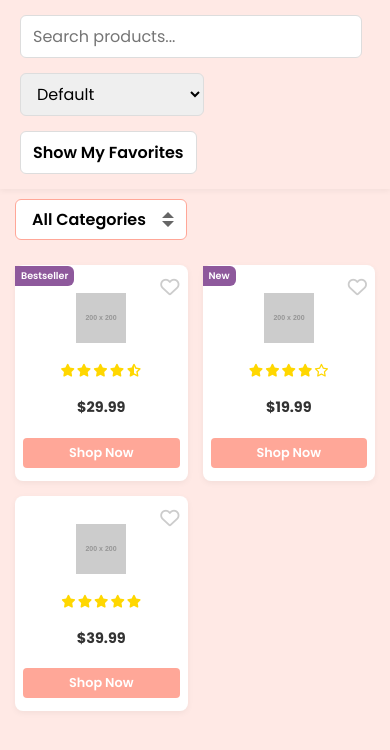
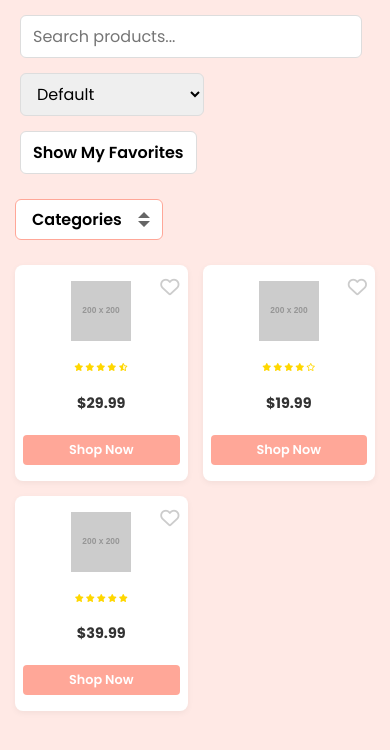
Before and after one commit to MenoHello/Products, a plain HTML site: page index.html in a window 390 px wide. Drawn offline with nearby package versions, Linux system fonts and the light colour scheme; no server answers; placeholder pictures from the web are drawn by us.

Commit message:
Update index.html

```diff
--- a/index.html
+++ b/index.html
@@ -30,7 +30,6 @@
       position: sticky;
       top: 0;
       z-index: 1000;
-      box-shadow: 0 2px 6px rgba(0, 0, 0, 0.05);
       max-width: 1440px;
       margin: 0 auto;
     }
@@ -137,6 +136,18 @@
       color: white;
     }
 
+    .tabs button:disabled {
+      opacity: 0.6;
+      cursor: not-allowed;
+      background-color: #f5f5f5;
+      transform: none;
+    }
+
+    .tabs button:disabled:hover {
+      background-color: #f5f5f5;
+      transform: none;
+    }
+
     #product-grid {
       display: grid;
       grid-template-columns: repeat(auto-fill, minmax(280px, 1fr));
@@ -148,7 +159,7 @@
 
     .product-card {
       background: white;
-      padding: 16px;
+      padding: 12px;
       border-radius: 8px;
       text-align: center;
       position: relative;
@@ -167,32 +178,16 @@
 
     .product-card img {
       max-width: 100%;
-      height: 160px;
+      height: 190px;
       object-fit: contain;
       border-radius: 6px;
-      margin-top: 60px;
+      margin-top: 12px;
+      margin-bottom: 12px;
       transition: transform 0.3s ease;
     }
 
     .product-card:hover img {
       transform: scale(1.05);
-    }
-
-    .badge {
-      position: absolute;
-      top: 2px;
-      left: 0;
-      background: #8e599c;
-      color: white;
-      padding: 8px 16px;
-      border-top-right-radius: 6px;
-      border-bottom-right-radius: 6px;
-      font-size: 1rem;
-      font-weight: 600;
-      text-transform: capitalize;
-      white-space: nowrap;
-      max-width: 75%;
-      overflow: hidden;
     }
 
     .favorite {
@@ -215,7 +210,7 @@
 
     .stars {
       margin: 10px 0;
-      font-size: 1.2rem;
+      font-size: 0.7rem;
       color: gold;
     }
 
@@ -277,7 +272,15 @@
     }
 
     /* Mobile-specific styles */
-    @media (max-width: 599px) {
+    @media (max-width: 768px) {
+      .tabs button {
+        display: none;
+      }
+
+      .category-dropdown {
+        display: inline-block;
+      }
+
       #product-grid {
         grid-template-columns: repeat(auto-fill, minmax(140px, 1fr));
         padding: 15px;
@@ -294,20 +297,13 @@
       }
 
       .product-card img {
-        height: 50px;
-        margin-top: 20px;
+        height: 60px;
+        margin-top: 8px;
         margin-bottom: 5px;
       }
 
       .product-card:hover img {
         transform: none;
-      }
-
-      .badge {
-        font-size: 0.6rem;
-        padding: 3px 6px;
-        max-width: 80%;
-        top: 1px;
       }
 
       .favorite {
@@ -322,7 +318,7 @@
 
       .stars {
         margin: 3px 0;
-        font-size: 0.8rem;
+        font-size: 0.5rem;
       }
 
       .stars i {
@@ -337,7 +333,7 @@
 
       .product-card a {
         margin-top: 5px;
-        margin-bottom: 5px;
+        margin-bottom: 8px;
         padding: 6px 12px;
         font-size: 0.8rem;
         border-radius: 4px;
@@ -345,6 +341,17 @@
 
       .product-card a:hover {
         transform: none;
+      }
+    }
+
+    /* Desktop-specific styles */
+    @media (min-width: 769px) {
+      .category-dropdown {
+        display: none;
+      }
+
+      .tabs button {
+        display: inline-block;
       }
     }
   </style>
@@ -406,8 +413,7 @@ class ProductGrid {
         approxprice: 29.99,
         ratings: 4.5,
         imageurl: "https://via.placeholder.com/200x200/ffa798/white?text=Product+1",
-        amazonlink: "#",
-        badge: "bestseller"
+        amazonlink: "#"
       },
       {
         productname: "Sample Product 2",
@@ -415,8 +421,7 @@ class ProductGrid {
         approxprice: 19.99,
         ratings: 4.0,
         imageurl: "https://via.placeholder.com/200x200/8e599c/white?text=Product+2",
-        amazonlink: "#",
-        badge: "new"
+        amazonlink: "#"
       },
       {
         productname: "Sample Product 3",
@@ -424,8 +429,7 @@ class ProductGrid {
         approxprice: 39.99,
         ratings: 5.0,
         imageurl: "https://via.placeholder.com/200x200/ffa798/white?text=Product+3",
-        amazonlink: "#",
-        badge: ""
+        amazonlink: "#"
       }
     ];
 
@@ -519,18 +523,31 @@ class ProductGrid {
     this.showingFavorites = !this.showingFavorites;
     const toggle = document.getElementById('favoritesToggle');
     const categoryDropdown = document.getElementById('categoryDropdown');
+    const categoryButtons = document.querySelectorAll('.tabs button');
 
     if (this.showingFavorites) {
       toggle.textContent = 'Back to All Products';
       toggle.classList.add('active');
+      // Clear the search when switching to favorites
+      document.getElementById('searchInput').value = '';
       // Switch to "All" category when showing favorites
       this.currentCategory = 'All';
-      categoryDropdown.value = 'All';
-      categoryDropdown.disabled = true;
+      if (categoryDropdown) {
+        categoryDropdown.value = 'All';
+        categoryDropdown.disabled = true;
+      }
+      // Disable category buttons
+      categoryButtons.forEach(btn => btn.disabled = true);
     } else {
       toggle.textContent = 'Show My Favorites';
       toggle.classList.remove('active');
-      categoryDropdown.disabled = false;
+      // Clear the search when going back to all products
+      document.getElementById('searchInput').value = '';
+      if (categoryDropdown) {
+        categoryDropdown.disabled = false;
+      }
+      // Enable category buttons
+      categoryButtons.forEach(btn => btn.disabled = false);
     }
 
     this.applyFilters();
@@ -543,8 +560,7 @@ class ProductGrid {
     if (searchTerm) {
       filtered = filtered.filter(p =>
         p.productname.toLowerCase().includes(searchTerm) ||
-        p.category.toLowerCase().includes(searchTerm) ||
-        (p.badge && p.badge.toLowerCase().includes(searchTerm))
+        p.category.toLowerCase().includes(searchTerm)
       );
     }
 
@@ -582,7 +598,7 @@ class ProductGrid {
     const tabContainer = document.getElementById('categoryTabs');
     tabContainer.innerHTML = '';
 
-    // Create dropdown container
+    // Create dropdown container for mobile
     const dropdownContainer = document.createElement('div');
     dropdownContainer.className = 'category-dropdown';
 
@@ -594,7 +610,7 @@ class ProductGrid {
     // Add "All" option
     const allOption = document.createElement('option');
     allOption.value = 'All';
-    allOption.textContent = 'All Categories';
+    allOption.textContent = 'Categories';
     allOption.selected = true;
     select.appendChild(allOption);
 
@@ -606,7 +622,7 @@ class ProductGrid {
       select.appendChild(option);
     });
 
-    // Add event listener
+    // Add event listener for dropdown
     select.addEventListener('change', (e) => {
       this.currentCategory = e.target.value;
       this.applyFilters(document.getElementById('searchInput').value);
@@ -614,6 +630,15 @@ class ProductGrid {
 
     dropdownContainer.appendChild(select);
     tabContainer.appendChild(dropdownContainer);
+
+    // Create desktop category buttons
+    const allBtn = this.createTabButton('All', this.currentCategory === 'All');
+    tabContainer.appendChild(allBtn);
+
+    Array.from(this.categories).sort().forEach(category => {
+      const btn = this.createTabButton(category, this.currentCategory === category);
+      tabContainer.appendChild(btn);
+    });
   }
 
   createTabButton(category, isActive) {
@@ -662,11 +687,9 @@ class ProductGrid {
     card.className = 'product-card';
 
     const starsHtml = this.generateStarsHtml(product.ratings);
-    const badge = product.badge ? `<span class="badge">${product.badge}</span>` : '';
     const isFavorite = this.favorites.has(product.productname);
 
     card.innerHTML = `
-      ${badge}
       <span class="favorite ${isFavorite ? 'active' : ''}" role="button" aria-label="Toggle favorite">
         <i class="fa-${isFavorite ? 'solid' : 'regular'} fa-heart"></i>
       </span>
```
